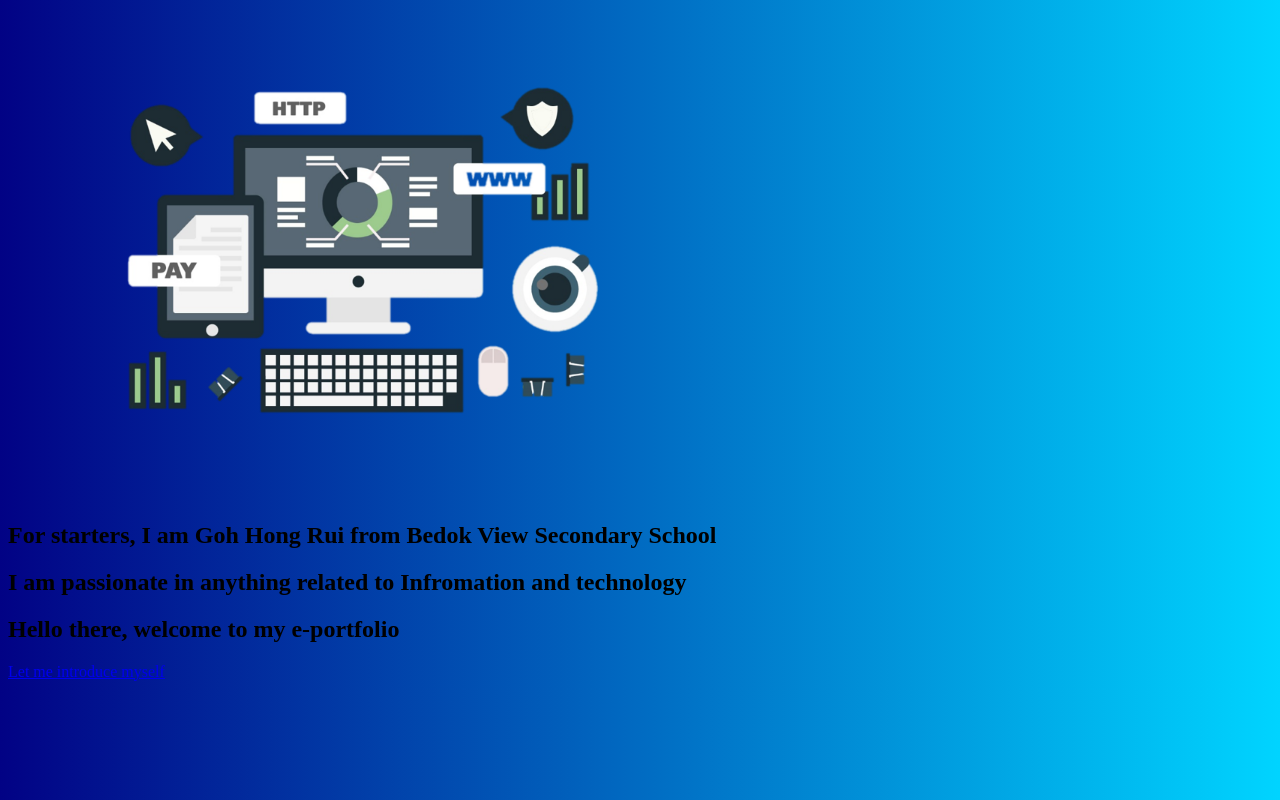
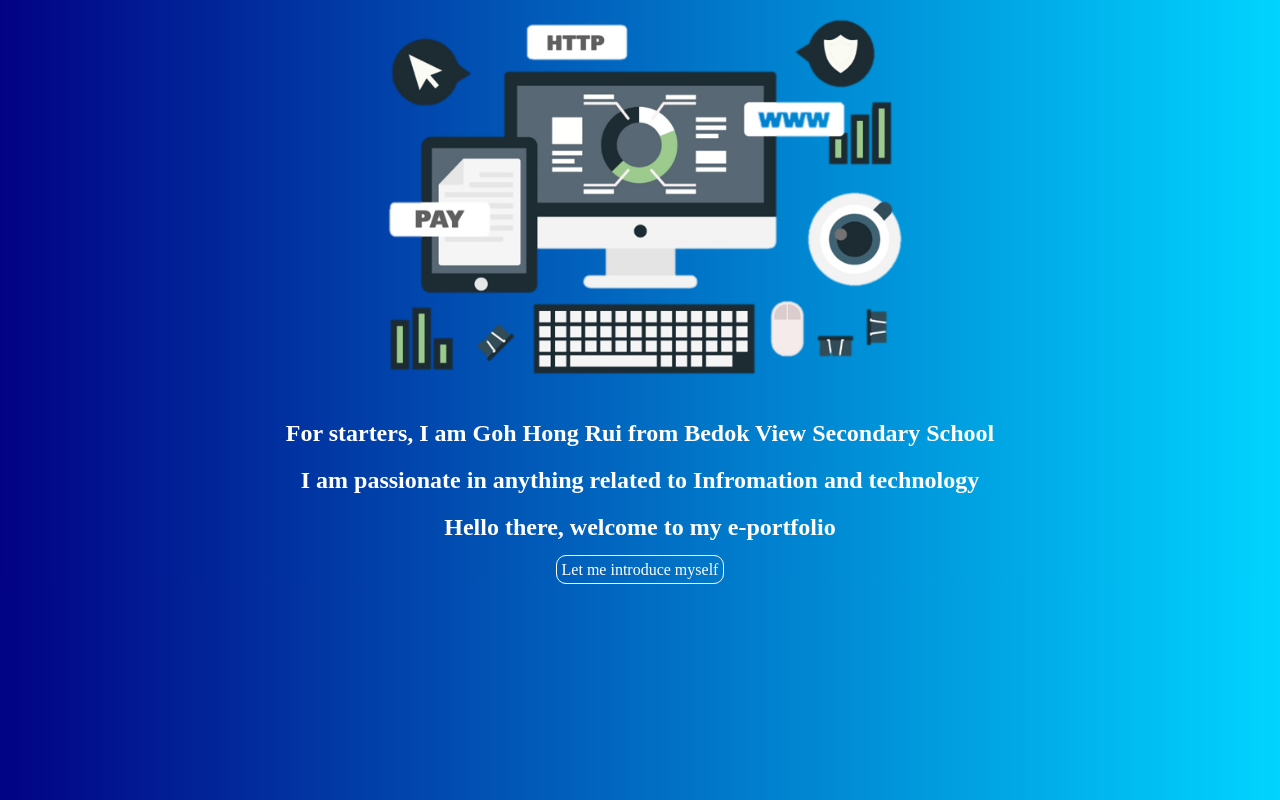
Before and after one commit to IAmSmolBoy/E-Portfolio-Draft3, a plain HTML site: page index.html in a window 1280 px wide. Drawn offline with Linux system fonts and the light colour scheme.

Commit message:
Finished Landing page

```diff
--- a/index.html
+++ b/index.html
@@ -11,6 +11,6 @@
     <h2 class="Intro" id="SelfIntro">For starters, I am Goh Hong Rui from Bedok View Secondary School</h2>
     <h2 class="Intro" id="Passion">I am passionate in anything related to Infromation and technology</h2>
     <h2 class="Intro" id="intro">Hello there, welcome to my e-portfolio</h2>
-    <a href="achievements.html" id="ViewMore">Let me introduce myself</a>
+    <a href="main.html" id="ViewMore">Let me introduce myself</a>
 </body>
 </html>
--- a/main.css
+++ b/main.css
@@ -1,3 +1,21 @@
+html{
+    scroll-behavior: smooth;
+}
 body{
-    background: linear-gradient(90deg, rgba(2,0,36,1) 0%, rgba(2,2,133,1) 0%, rgba(0,212,255,1) 100%)
+    background: linear-gradient(90deg, rgba(2,0,36,1) 0%, rgba(2,2,133,1) 0%, rgba(0,212,255,1) 100%);
+    object-fit: cover;
+    text-align: center;
 }
+div#navbar{
+    position: relative;
+    height: min-content;
+    background-color: white;
+}
+a.NavbarContent{
+    text-decoration: none;
+    color: blue;
+    text-align: unset;
+}
+h2#Name{
+    color: white;
+}
--- a/style.css
+++ b/style.css
@@ -1,7 +1,30 @@
 body{
     background: linear-gradient(90deg, rgba(2,0,36,1) 0%, rgba(2,2,133,1) 0%, rgba(0,212,255,1) 100%);
     object-fit: cover;
+    overflow:hidden;
+    text-align: center;
+    width: 100vw;
+    margin: 0;
 }
 img.logo{
-    transform: scale(0.75);
+    position:relative;
+    height: 50vh;
+    margin-left: auto;
+    margin-right: auto;
+    display: block;
 }
+h2.Intro{
+    color: white;
+}
+a#ViewMore{
+    text-decoration: none;
+    color: white;
+    padding: 5px;
+    border: white solid 1px;
+    border-radius: 10px;
+    transition: 1s;
+}
+a#ViewMore:hover{
+    color: blue;
+    background-color: white;
+}
```
Also changed, not shown: main.html (+13 -3 lines).
